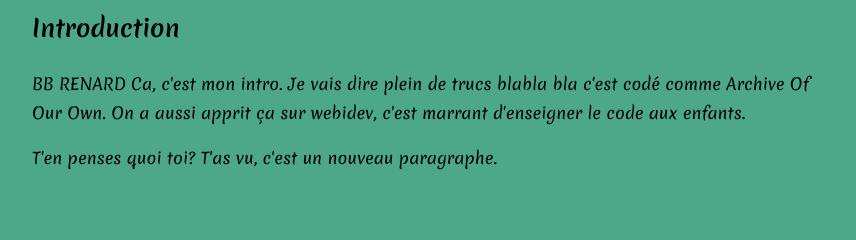
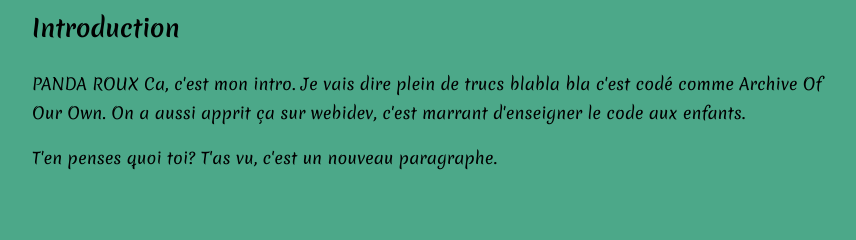
Before and after one commit to sadanddarkheart-creator/HebergerSadanddarkheart, a plain HTML site: page index.html in a window 1280 px wide. Shown: the part 133-373 px from the top of the page, 208-1064 px from the left. Drawn offline with Linux system fonts and the light colour scheme.

Commit message:
index.html

```diff
--- a/index.html
+++ b/index.html
@@ -14,7 +14,7 @@
 
   <h1>Introduction</h1>
 
-  <p>BB RENARD Ca, c'est mon intro. Je vais dire plein de trucs blabla bla c'est codé comme Archive Of Our Own. On a aussi apprit ça sur webidev, c'est marrant d'enseigner le code aux enfants.</p>
+  <p>PANDA ROUX Ca, c'est mon intro. Je vais dire plein de trucs blabla bla c'est codé comme Archive Of Our Own. On a aussi apprit ça sur webidev, c'est marrant d'enseigner le code aux enfants.</p>
   <p>T'en penses quoi toi? T'as vu, c'est un nouveau paragraphe.</p>
 
 
```
